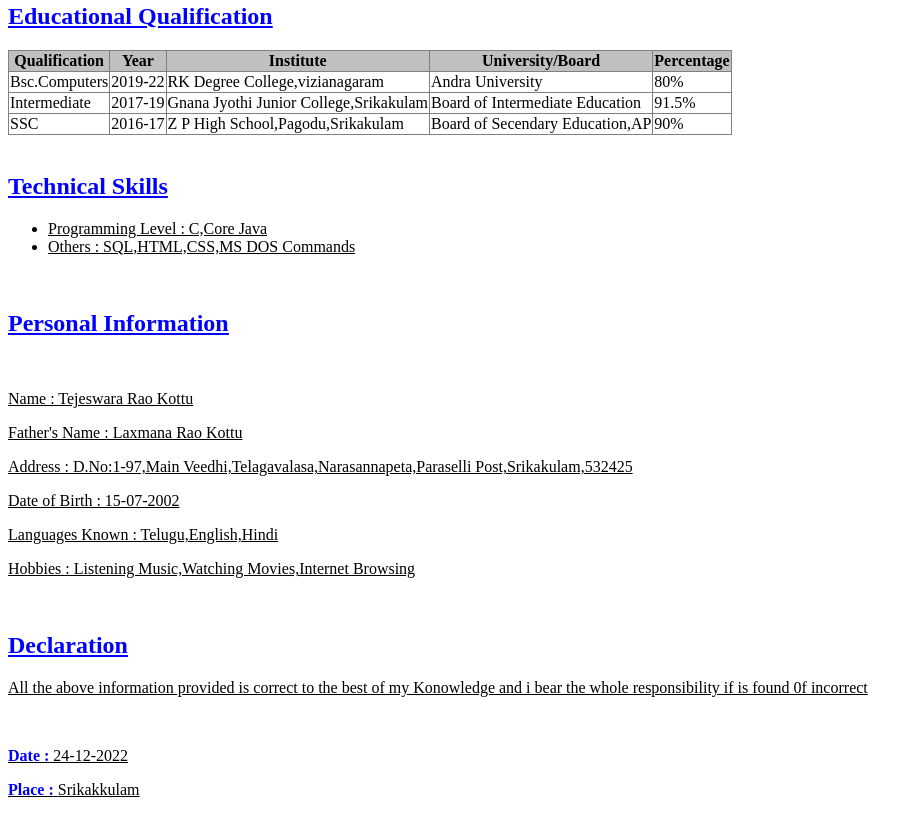
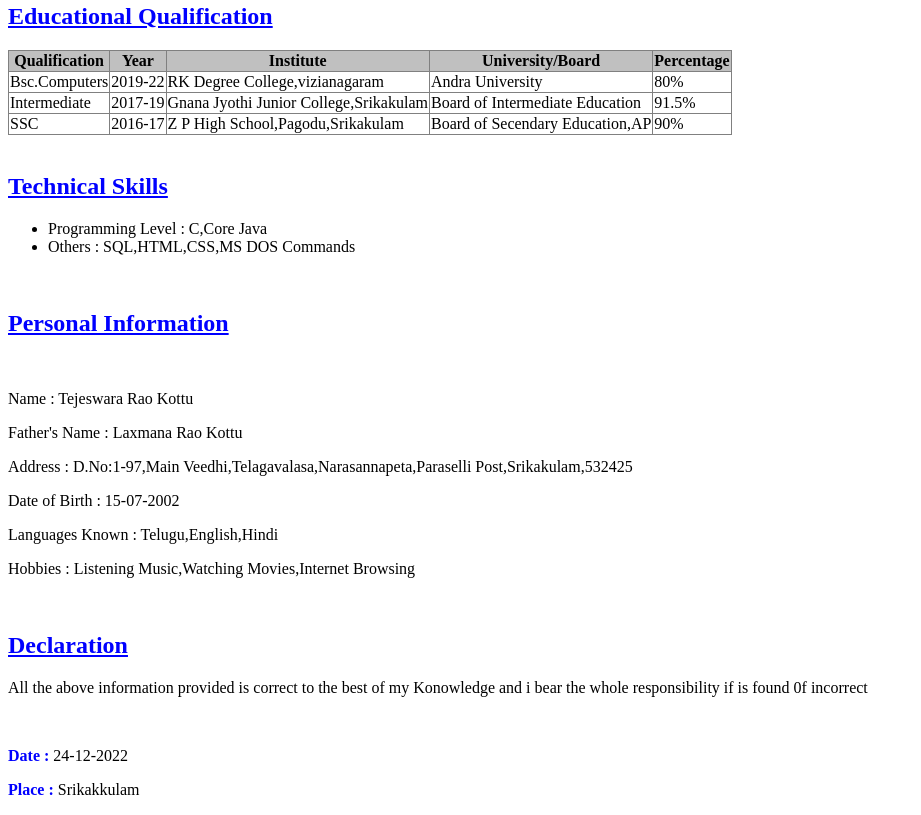
Before and after one commit to Tejeswararao-5017/Resume, a plain HTML site: page index.html in a window 1280 px wide. Shown: the part 398-1213 px from the top of the page, without its empty margins (0-921 px from the left). Drawn offline with Linux system fonts and the light colour scheme.

Commit message:
Update index.html

```diff
--- a/index.html
+++ b/index.html
@@ -30,7 +30,7 @@
         <tr><td>SSC</td><td>2016-17</td><td>Z P High School,Pagodu,Srikakulam</td><td>Board of Secendary Education,AP</td><td>90%</td></tr>
         </table>
         <br>
-        <h2> <u> Technical Skills </h2></h2>
+        <h2> <u> Technical Skills </u></h2>
         <ul><li>Programming Level   : C,Core Java</li>
             <li>Others              : SQL,HTML,CSS,MS DOS Commands</li>
         </ul>
```
